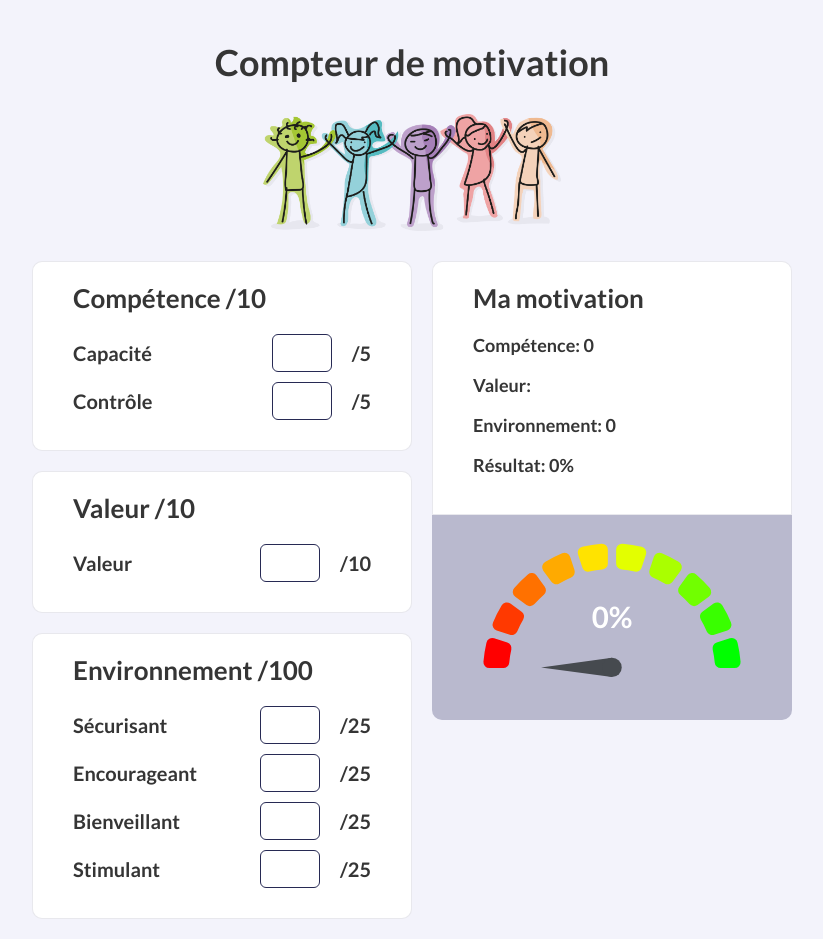
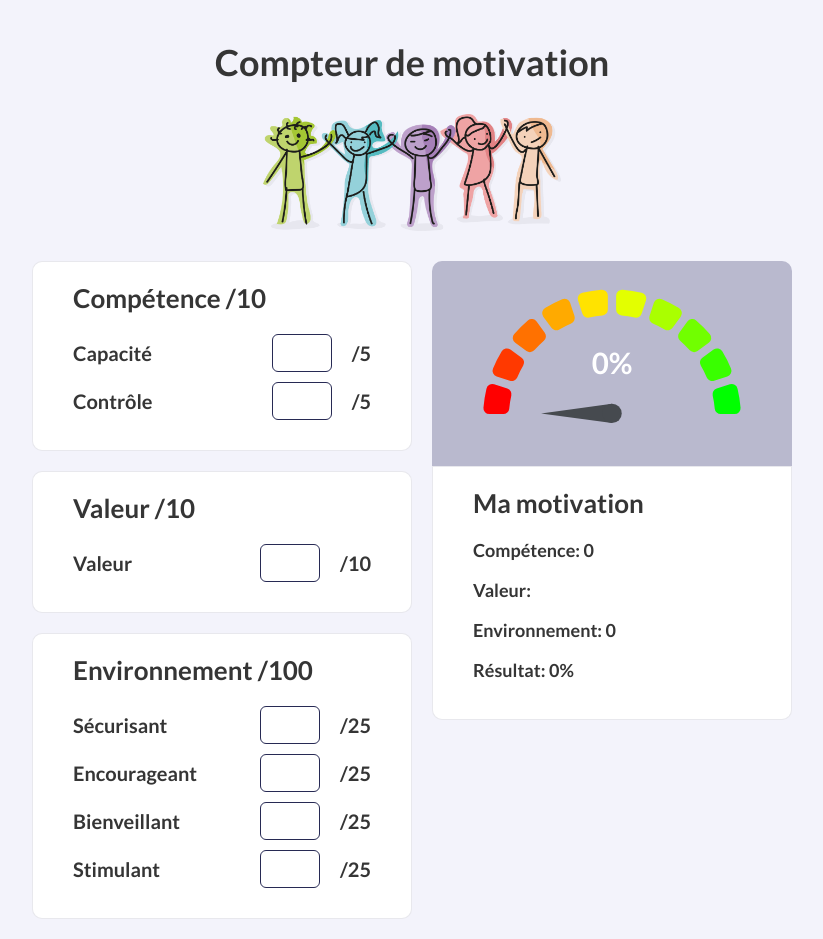
Before and after one commit to JeanCarriere/compteurdelamotivation, a React (Create React App) app: page / in a window 1280 px wide. Shown: the whole page, without its empty margins (228-1051 px from the left). Built offline with nearby package versions, Linux system fonts and the light colour scheme.

Commit message:
inversion of gauge position

```diff
--- a/src/App.js
+++ b/src/App.js
@@ -60,6 +60,7 @@ class App extends React.Component {
           </div>
         </div>
         <div className="app__right">
+          <GaugeChart className="gauge" id="gauge-chart2" textColor={'#fff'} nrOfLevels={10} percent={result/100} colors={["#FF0000","#00FF00"]} />
           <div className="app__box last">
             <h2>Ma motivation</h2>
             <h3>Compétence: {Number(capacite) + Number(controle)}</h3>
@@ -67,7 +68,6 @@ class App extends React.Component {
             <h3>Environnement: {Number(securisant) + Number(encourageant) + Number(bienveillant) + Number(stimulant)}</h3>
             <h3>Résultat: {result}%</h3>
           </div>
-          <GaugeChart className="gauge" id="gauge-chart2" textColor={'#fff'} nrOfLevels={10} percent={result/100} colors={["#FF0000","#00FF00"]} />
         </div>
       </div>
     </div>
--- a/src/index.css
+++ b/src/index.css
@@ -93,7 +93,7 @@ code {
 }
 .app__box.last {
 	margin-bottom: 0;
-	border-radius: 1rem 1rem 0 0;
+	border-radius: 0 0 1rem 1rem;
 }
 .input {
 	font-weight: bold;
@@ -122,7 +122,7 @@ input {
 .gauge {
 	padding: 2rem 0;
 	background-color: #b9b9ce;
-	border-radius: 0 0 1rem 1rem;
+	border-radius: 1rem 1rem 0 0;
 }
 
 .gauge svg {
```
